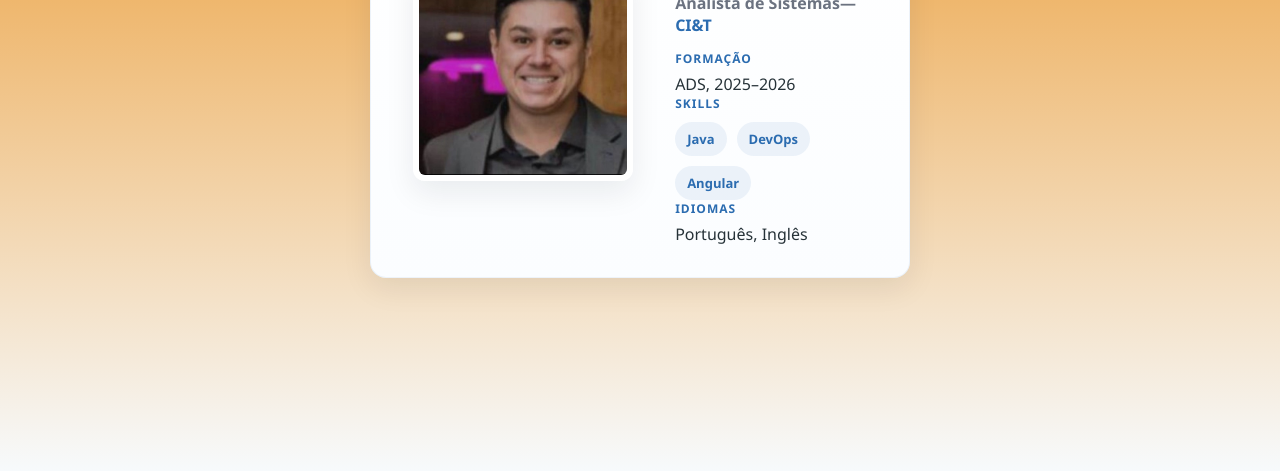
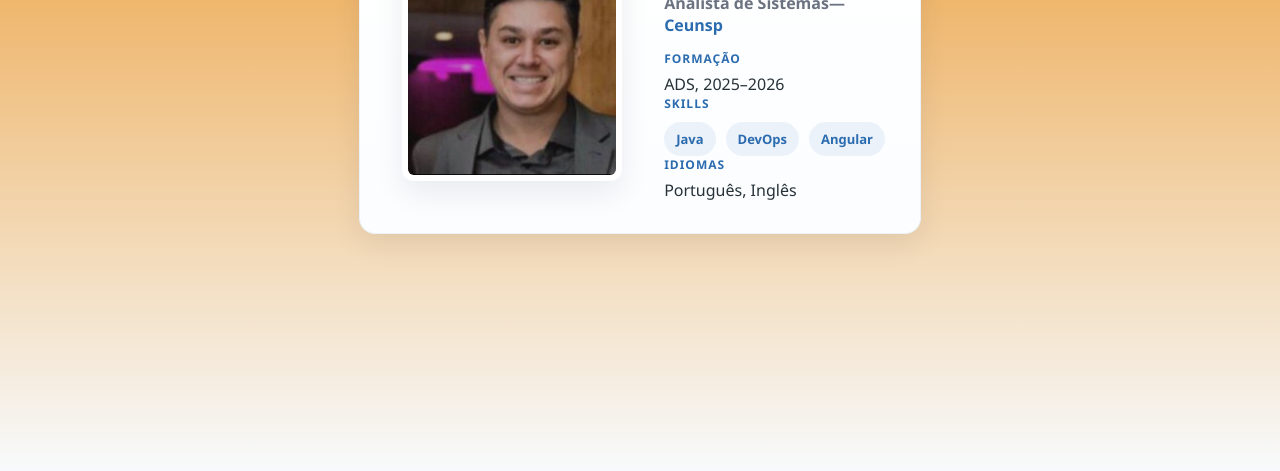
Before and after one commit to Arossi-dev/PaginaPessoal, a plain HTML site: page index.html in a window 1280 px wide. Shown: the part 329-800 px from the top of the page. Drawn offline with Linux system fonts and the light colour scheme.

Commit message:
Update company name in role description

```diff
--- a/index.html
+++ b/index.html
@@ -15,7 +15,7 @@
       </div>
       <div class="info">
         <h1>Antonio Rossi</h1>
-        <p class="role">Analista de Sistemas— <span class="company">CI&amp;T</span></p>
+        <p class="role">Analista de Sistemas— <span class="company">Ceunsp</span></p>
 
         <section class="education">
           <h2>Formação</h2>
```
